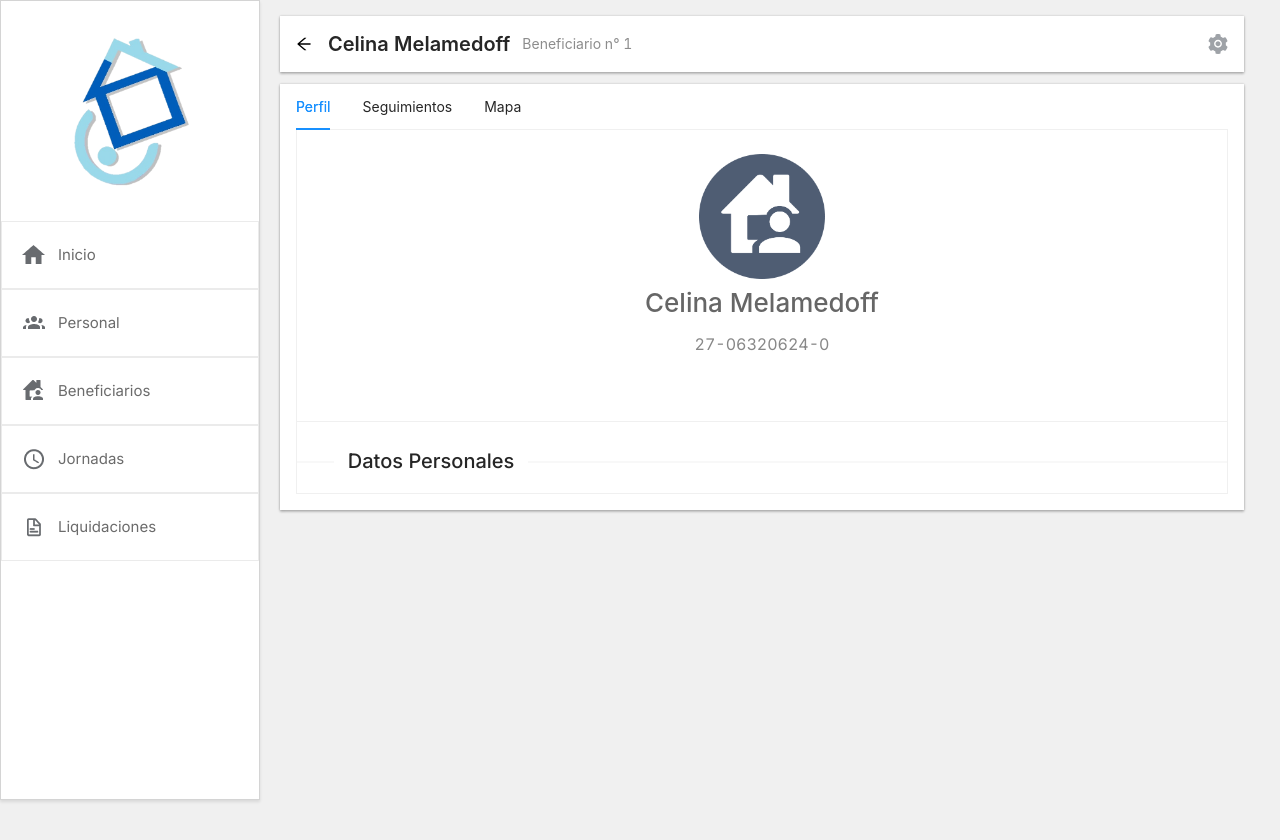
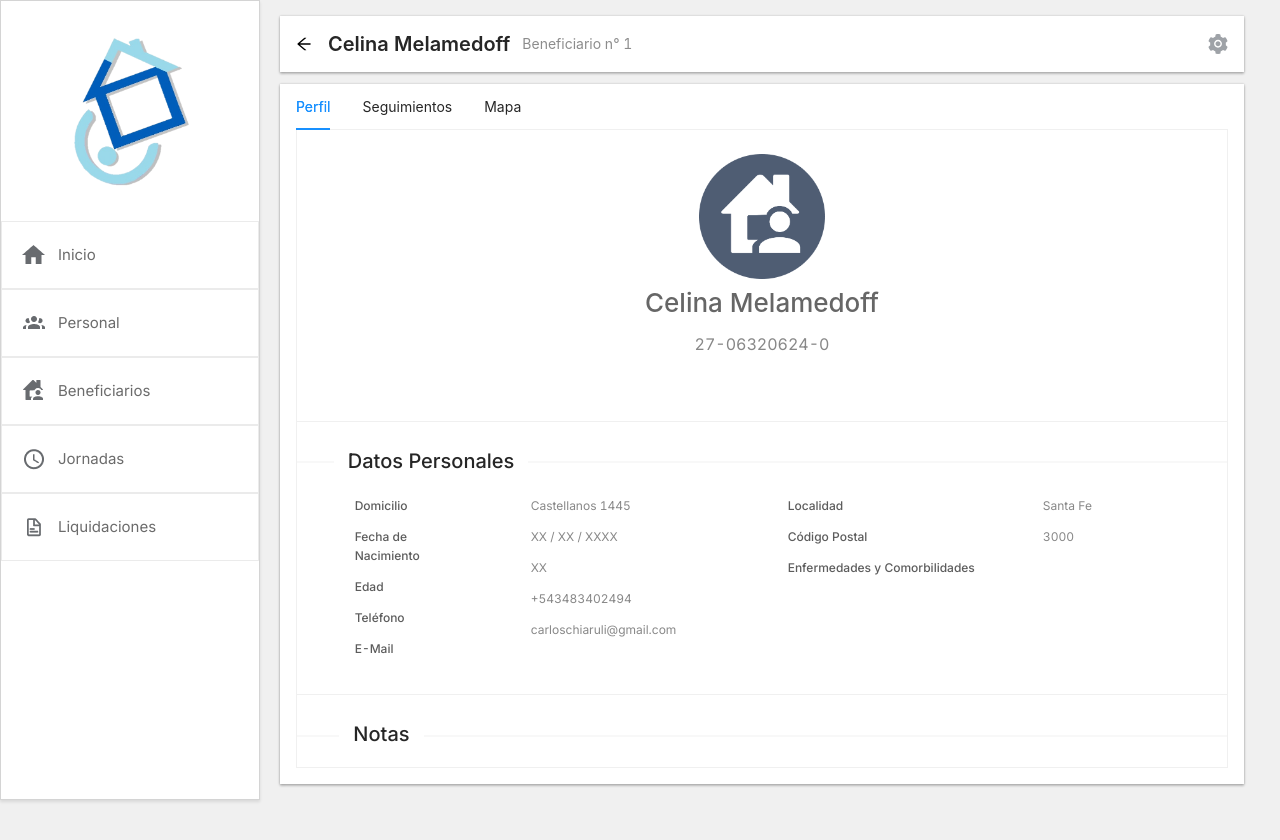
Before and after one commit to Rashkill/Grupo-Azul, a React (Create React App) app: page /benefprofile in a window 1280 px wide. Shown: the top 840 px of the page. Built offline with nearby package versions, Linux system fonts and the light colour scheme.

Commit message:
segui un toque el perfil de benef

```diff
--- a/src/components/sections/beneficiarios/benef-profile.js
+++ b/src/components/sections/beneficiarios/benef-profile.js
@@ -80,13 +80,45 @@ const BenefCard = (props) =>{
                         </Divider>
 
                         <div className="data">
-                            <div className="data-col">
+                            <div className="data-col-wrap">
+                                <div className="data-col">
+                                    <p className="data-attr">Domicilio</p>
+                                    <p className="data-attr">Fecha de Nacimiento</p>
+                                    <p className="data-attr">Edad</p>
+                                    <p className="data-attr">Teléfono</p>
+                                    <p className="data-attr">E-Mail</p>
+                                </div>
+                                <div className="data-col">
+                                    <p className="card-subtitle">Castellanos 1445</p>
+                                    <p className="card-subtitle">XX / XX / XXXX</p>
+                                    <p className="card-subtitle">XX</p>
+                                    <p className="card-subtitle">+543483402494</p>
+                                    <p className="card-subtitle">carloschiaruli@gmail.com</p>
+                                </div>
+                            </div>
 
-                            </div>
-                            <div className="data-r-col">
+                            <div className="data-col-wrap">
+                                <div className="data-col">
+                                    <p className="data-attr">Localidad</p>
+                                    <p className="data-attr">Código Postal</p>
+                                    <p className="data-attr">Enfermedades y Comorbilidades</p>
 
+                                </div>
+                                <div className="data-col">
+                                    <p className="card-subtitle">Santa Fe</p>
+                                    <p className="card-subtitle">3000</p>
+
+                                </div>
                             </div>
                         </div>
+
+                        <Divider/>
+
+                        <Divider orientation="left" plain>
+                            <h1 className="big-title">
+                                Notas
+                            </h1>
+                        </Divider>
 
                     </TabPane>
                     <TabPane tab="Seguimientos" key="2" style={TabStyles}>
--- a/src/index.css
+++ b/src/index.css
@@ -18,6 +18,7 @@ code {
 .ant-divider-inner-text::after{
   border-top: 1px solid rgba(53, 53, 53, 0.774);
 }
+
 
 .header-bg{
   background: #FFFFFF;
@@ -50,6 +51,35 @@ code {
   margin: 4px;
 }
 
+.data{
+  width: 100%;
+  padding: 0 32px 0 32px;
+  display: flex;
+  justify-content: space-around;
+  margin-bottom: 16px;
+}
+
+.data-col-wrap{
+  width: 45%;
+  display: flex;
+}
+
+.data-col{
+  margin: 0 4px 0 4px;
+  max-width: 200px;
+  font-size: 15px;
+  margin-right: 64px;
+}
+
+.data-attr{
+  color: #5c5c5c;
+  font-family: 'Inter';
+  font-weight: 500;
+  font-size: 12px;
+  margin-top: 4px;
+
+}
+
 .prot-shadow{
   background: #FFFFFF;
   box-shadow: 0px 0px 2px rgba(0, 0, 0, 0.14), 0px 2px 2px rgba(0, 0, 0, 0.12), 0px 1px 3px rgba(0, 0, 0, 0.2);
```
